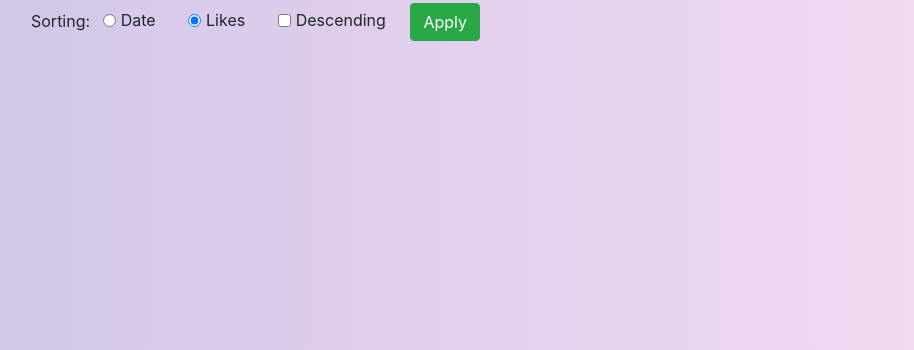
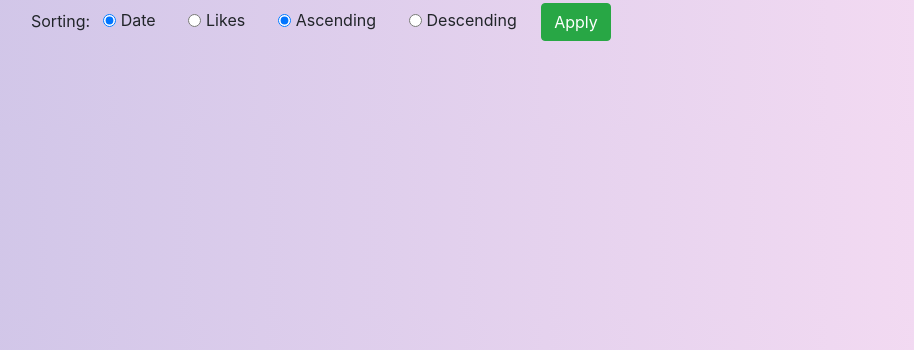
Before and after one commit to Bodzisz/Daddy-Jokes, a Flask app: page /jokes/ in a window 1280 px wide. Shown: the part 70-420 px from the top of the page, without its empty margins (54-968 px from the left). Run offline with Flask 2, Linux system fonts and the light colour scheme; data that the repository does not hold is empty; some libraries are stand-ins or nearby versions.

Commit message:
Add ascdening/descending radio buttons

```diff
--- a/templates/list.html
+++ b/templates/list.html
@@ -75,20 +75,28 @@
         <form method="post" action="{{ url_for("jokes.sort") }}">
             <p class="d-inline-flex">Sorting:</p>
             <div class="form-check form-check-inline p-2">
-              <input class="form-check-input" type="radio" name="sorting" id="date" value="date">
+              <input class="form-check-input" type="radio" name="sorting" id="date" value="date" checked>
               <label class="form-check-label" for="flexRadioDefault1">
                 Date
               </label>
             </div>
             <div class="form-check form-check-inline p-2">
-              <input class="form-check-input" type="radio" name="sorting" id="likes" value="likes" checked>
+              <input class="form-check-input" type="radio" name="sorting" id="likes" value="likes">
               <label class="form-check-label" for="flexRadioDefault2">
                 Likes
               </label>
             </div>
-            <div class="form-check form-switch form-check-inline p-2">
-              <input class="form-check-input" type="checkbox" id="descending" value="True" name="descending">
-              <label class="form-check-label" for="flexSwitchCheckDefault">Descending</label>
+            <div class="form-check form-check-inline p-2">
+              <input class="form-check-input" type="radio" name="descending" id="likes" value="False" checked>
+              <label class="form-check-label" for="flexRadioDefault2">
+                Ascending
+              </label>
+            </div>
+            <div class="form-check form-check-inline p-2">
+              <input class="form-check-input" type="radio" name="descending" id="likes" value="True">
+              <label class="form-check-label" for="flexRadioDefault2">
+                Descending
+              </label>
             </div>
             <input type="hidden" name="name_search" value="{{ request.args.get('name', None) }}">
             <input type="hidden" name="author_search" value="{{ request.args.get('author', None) }}">
--- a/views/joke_views.py
+++ b/views/joke_views.py
@@ -196,7 +196,7 @@ def joke_like_toggle(joke_id):
 @jokes.route("/sort", methods=["POST"])
 def sort():
     sorting = request.form.get('sorting', None)
-    descending = request.form.get('descending', 'False')
+    descending = request.form.get('descending', None)
     name_search = request.form.get('name_search', None)
     author_search = request.form.get('author_search', None)
     content_search = request.form.get('content_search', None)
```
